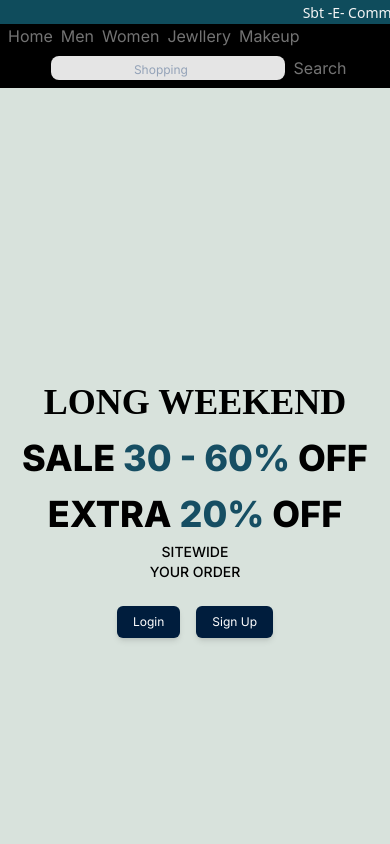
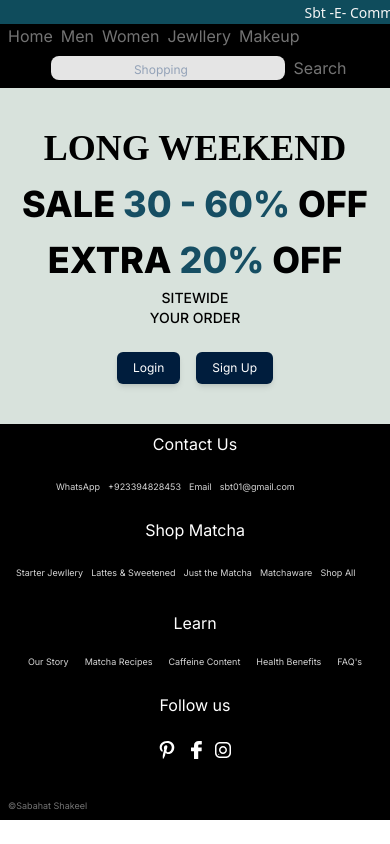
Before and after one commit to Sabahat-Shakeel/e-commerce-website, a Next.js app: page /hello in a window 390 px wide. Shown: the top 844 px of the page. Built offline with nearby package versions, Linux system fonts and the light colour scheme.

Commit message:
add tailwind

```diff
--- a/src/app/hello/page.tsx
+++ b/src/app/hello/page.tsx
@@ -3,7 +3,7 @@ import React from "react";
 const Main = () => {
   return (
     <div>
-      <main className="bg-[#d8e2dc] flex flex-col justify-center items-center min-h-screen px-4 sm:px-6 lg:px-8">
+      <main className="bg-[#d8e2dc] flex flex-col justify-center items-center py-10 sm:min-h-screen  px-4 sm:px-6 lg:px-8">
         <div className="text-center">
           <h1 className="font-[Poppins] font-semibold text-4xl sm:text-4xl lg:text-6xl">
             LONG WEEKEND
```
